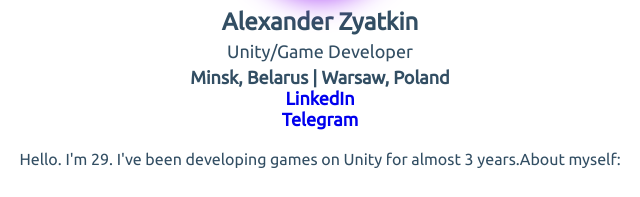
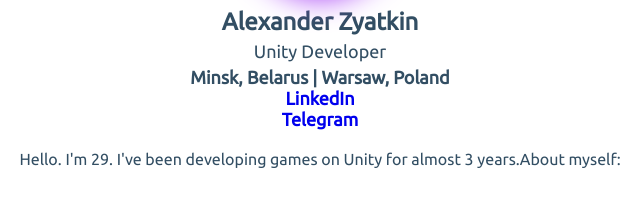
Before and after one commit to alexZyatkin/alexZyatkin.github.io, a plain HTML site: page index.html in a window 1280 px wide. Shown: the part 182-379 px from the top of the page, 320-960 px from the left. Drawn offline with Linux system fonts and the light colour scheme.

Commit message:
Update index.html

```diff
--- a/index.html
+++ b/index.html
@@ -15,7 +15,7 @@
           </div>
           <div class="profile-card__cnt">
             <div class="profile-card__name">Alexander Zyatkin</div>
-            <div class="profile-card__txt">Unity/Game Developer</div>
+            <div class="profile-card__txt">Unity Developer</div>
             <div class="profile-card-loc">Minsk, Belarus | Warsaw, Poland</div>
             <div class="profile-card-loc"><a href="https://www.linkedin.com/in/alex-zyatkin/" target="_blank">LinkedIn</a></div>
              <div class="profile-card-loc"><a href="https://t.me/sh_zyt" target="_blank">Telegram</a></div>
```
